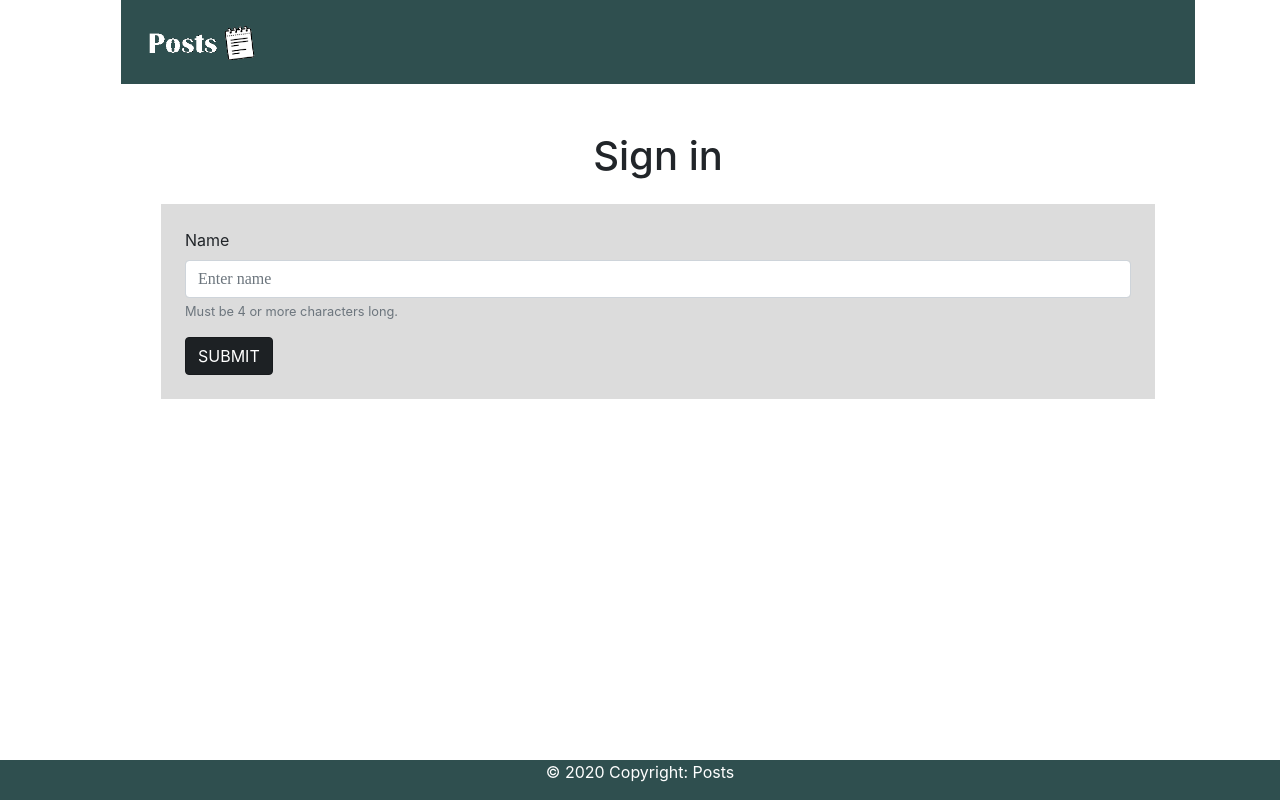
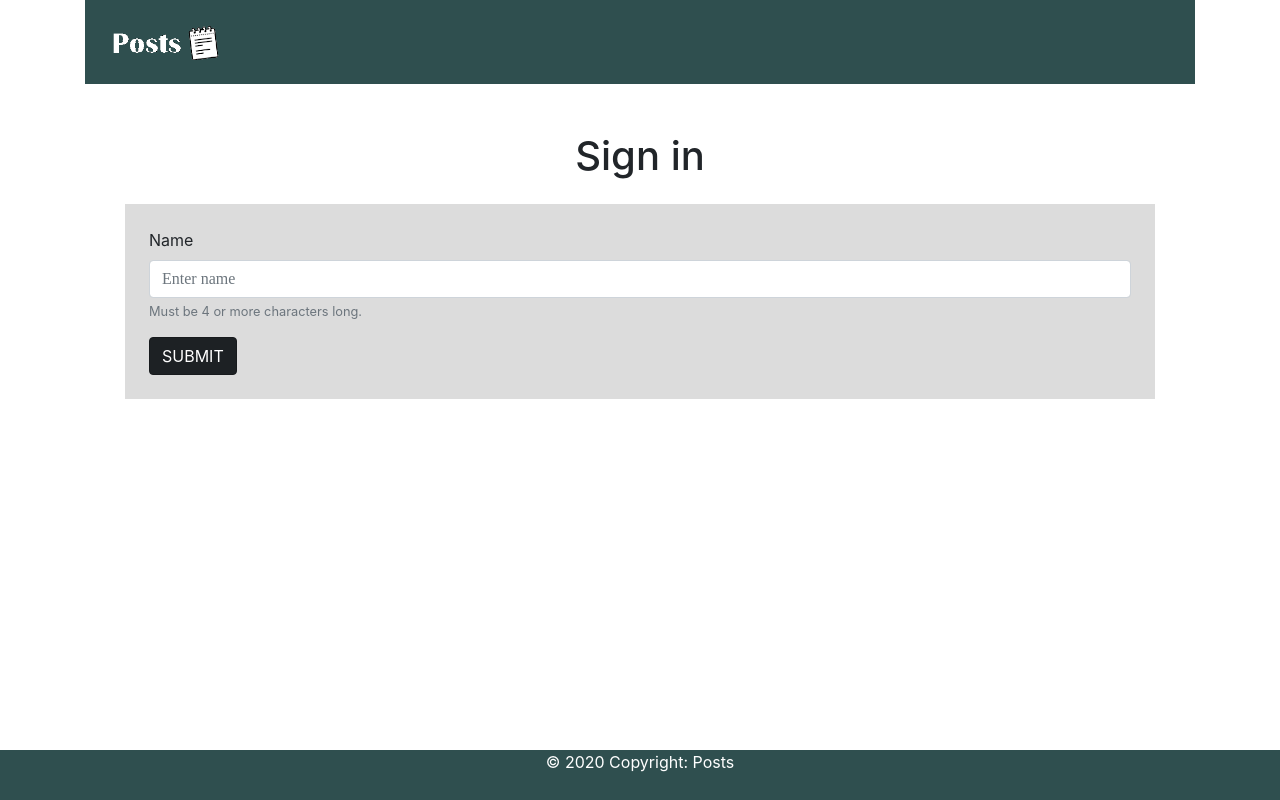
Before and after one commit to CazB67/posts, a React (Create React App) app: page / in a window 1280 px wide. Built offline with nearby package versions, Linux system fonts and the light colour scheme.

Commit message:
fixed nav padding

```diff
--- a/src/App.js
+++ b/src/App.js
@@ -2,20 +2,19 @@ import React from "react";
 import { BrowserRouter as Router, Route } from "react-router-dom";
 import './App.css';
 import Signin from "./pages/Signin";
-import { Container } from 'react-bootstrap'
 import Switch from "react-bootstrap/esm/Switch";
 import Dashboard from "./pages/Dashboard";
 
 function App() {
   return (
     <Router>
-      <Container>
+
         <Switch>
           <Route exact path="/" component={Signin} />
           <Route exact path="/signin" component={Signin} />
           <Route exact path="/dashboard" component={Dashboard} />
           </Switch>
-      </Container>
+
     </Router>
   );
 }
--- a/src/components/Footer/style.css
+++ b/src/components/Footer/style.css
@@ -1,9 +1,11 @@
 .footer {
     position: fixed;
-    left: 0;
-    bottom: 0;
-    width: 100%;
+    height: 50px;
     background-color:#2F4F4F;
     color: white;
     text-align: center;
+    bottom: 0px;
+    left: 0px;
+    right: 0px;
+    margin-bottom: 0px;
  }
--- a/src/components/Navbar/index.js
+++ b/src/components/Navbar/index.js
@@ -8,7 +8,7 @@ export function PostsNav(props) {
 
   return (
     <>
-       <Navbar className="navBar">
+       <Navbar bg="navStyle" expand="lg" className="navBar">
         <Navbar.Brand>
           <img
           src={logo}
--- a/src/components/Navbar/style.css
+++ b/src/components/Navbar/style.css
@@ -2,3 +2,7 @@
     background-color:#2F4F4F;
     color: white;
  }
+
+.custom-switch {
+    padding-left: 0rem;
+}
--- a/src/index.css
+++ b/src/index.css
@@ -1,5 +1,5 @@
 body {
-  margin: 0;
+  margin-bottom:50px;
   font-family: -apple-system, BlinkMacSystemFont, 'Segoe UI', 'Roboto', 'Oxygen',
     'Ubuntu', 'Cantarell', 'Fira Sans', 'Droid Sans', 'Helvetica Neue',
     sans-serif;
--- a/src/pages/Signin.js
+++ b/src/pages/Signin.js
@@ -2,14 +2,17 @@ import React from "react";
 import SigninForm from "../components/SigninForm";
 import { PostsNav } from "../components/Navbar";
 import Footer from "../components/Footer";
+import { Container } from 'react-bootstrap'
 
 
 function Signin() {
     return (
       <>
-      <PostsNav/>
-      <SigninForm/>
-      <Footer/>
+      <Container>
+        <PostsNav/>
+          <SigninForm/>
+          <Footer/>
+      </Container>
       </>
     );
   }
```
